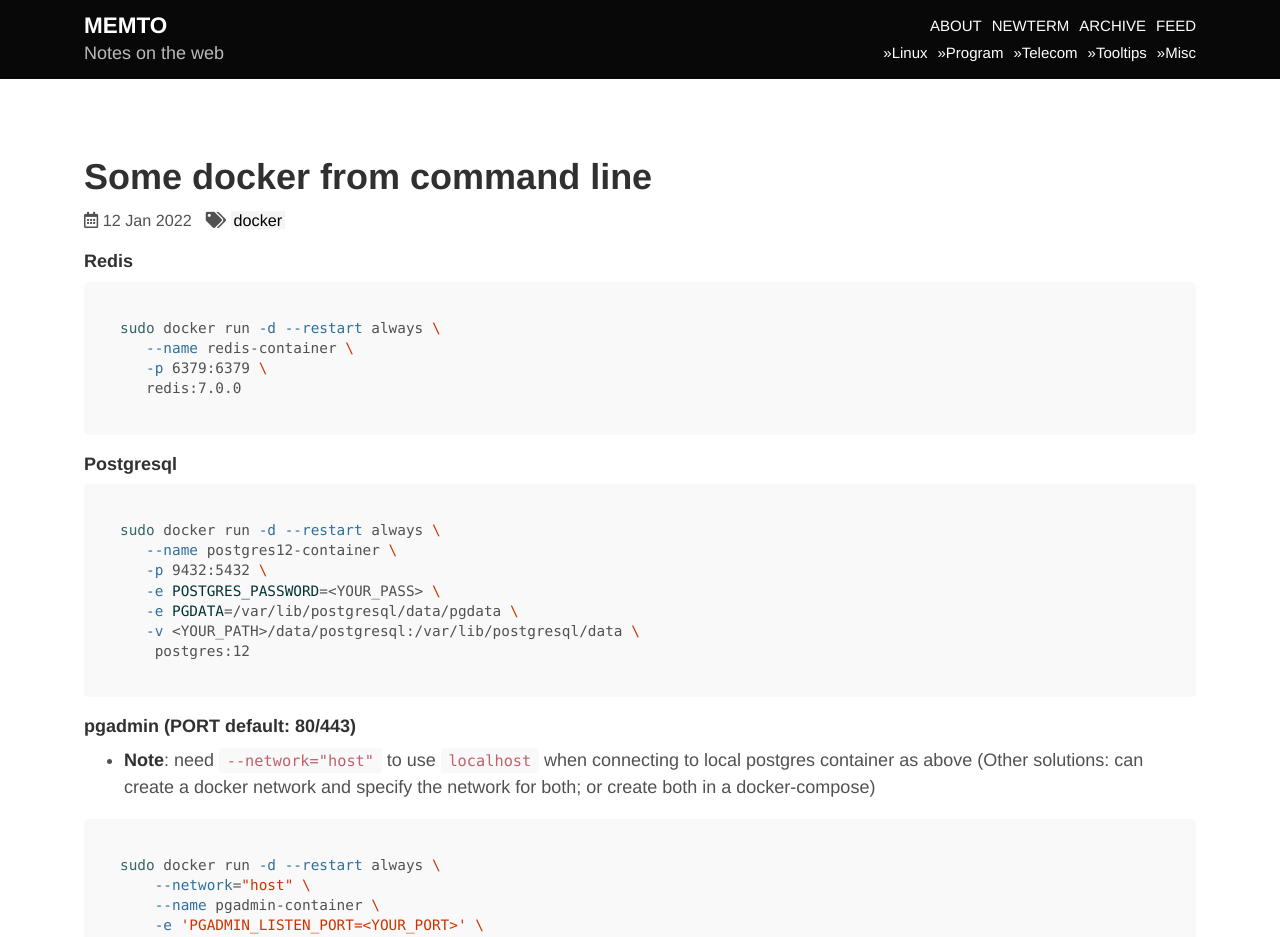
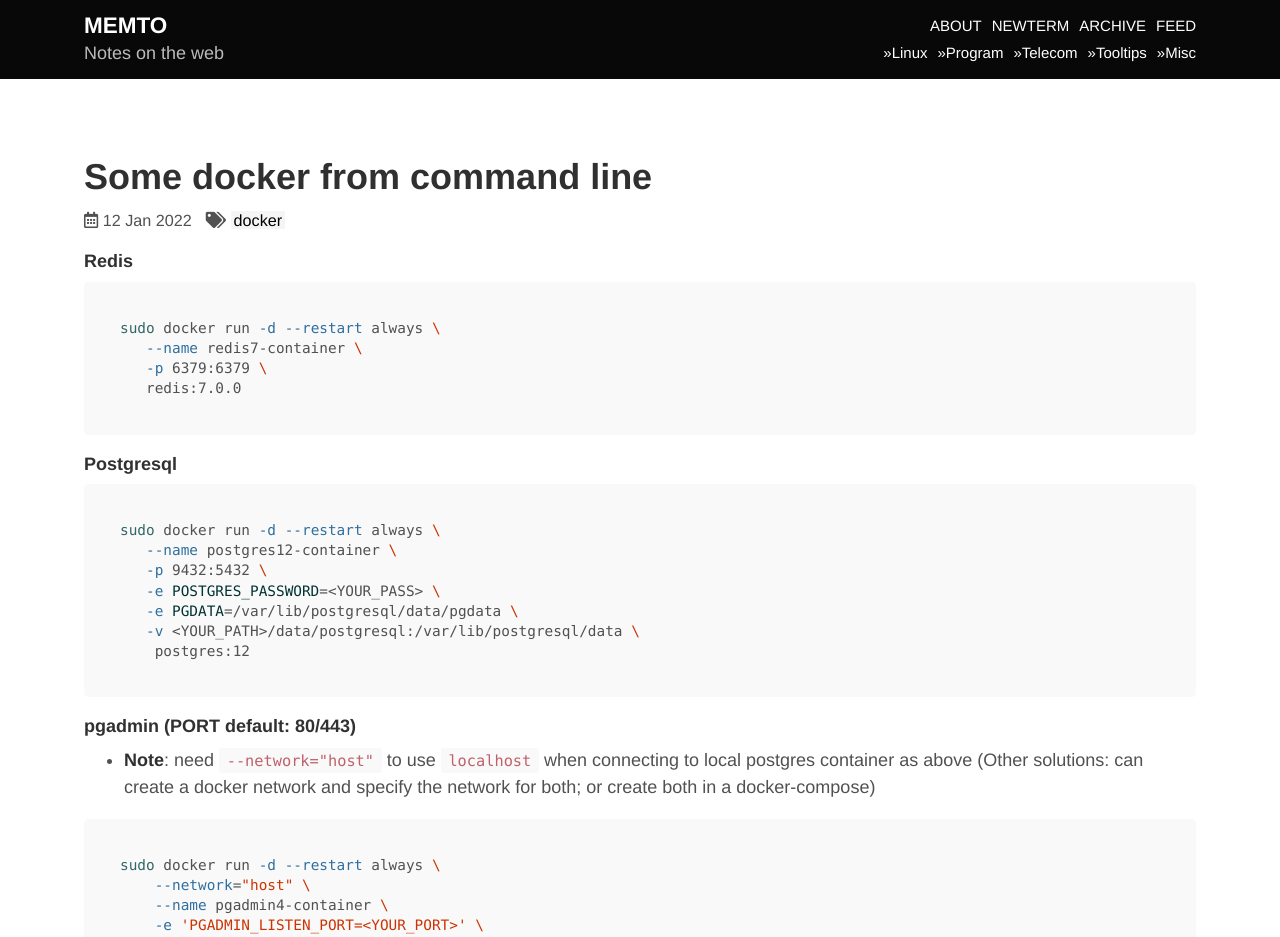
Before and after one commit to memto/memto.github.io, a Jekyll site: the page built from _posts/2022-01-12-some-docker-from-command-line.md, in a window 1280 px wide. Shown: the top 937 px of the page. Built offline with Jekyll 4.4.1, drawn with Linux system fonts in a browser that asks for light colours; nearby versions of some CDN libraries; comment, search, counter and statistics services are not loaded.

Commit message:
Update 2022-01-12-some-docker-from-command-line.md

````diff
--- a/_posts/2022-01-12-some-docker-from-command-line.md
+++ b/_posts/2022-01-12-some-docker-from-command-line.md
@@ -14,7 +14,7 @@ tags:
 #### Redis
 ```bash
 sudo docker run -d --restart always \
-   --name redis-container \
+   --name redis7-container \
    -p 6379:6379 \
    redis:7.0.0
 ```
@@ -38,7 +38,7 @@ sudo docker run -d --restart always \
 ```bash
 sudo docker run -d --restart always \
     --network="host" \
-    --name pgadmin-container \
+    --name pgadmin4-container \
     -e 'PGADMIN_LISTEN_PORT=<YOUR_PORT>' \
     -e 'PGADMIN_DEFAULT_EMAIL=pagadmin@pgadmin.com' \
     -e 'PGADMIN_DEFAULT_PASSWORD=<YOUR_PASS>' \
````
